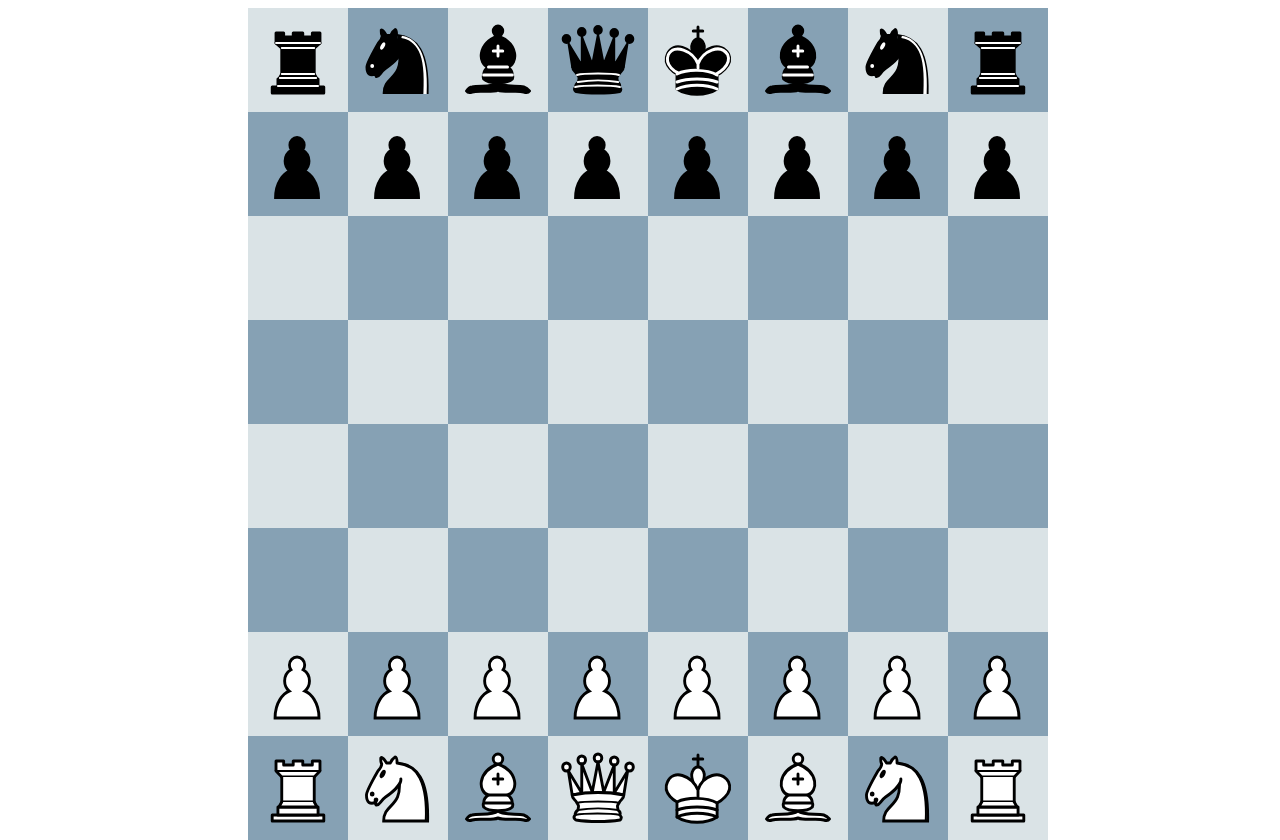
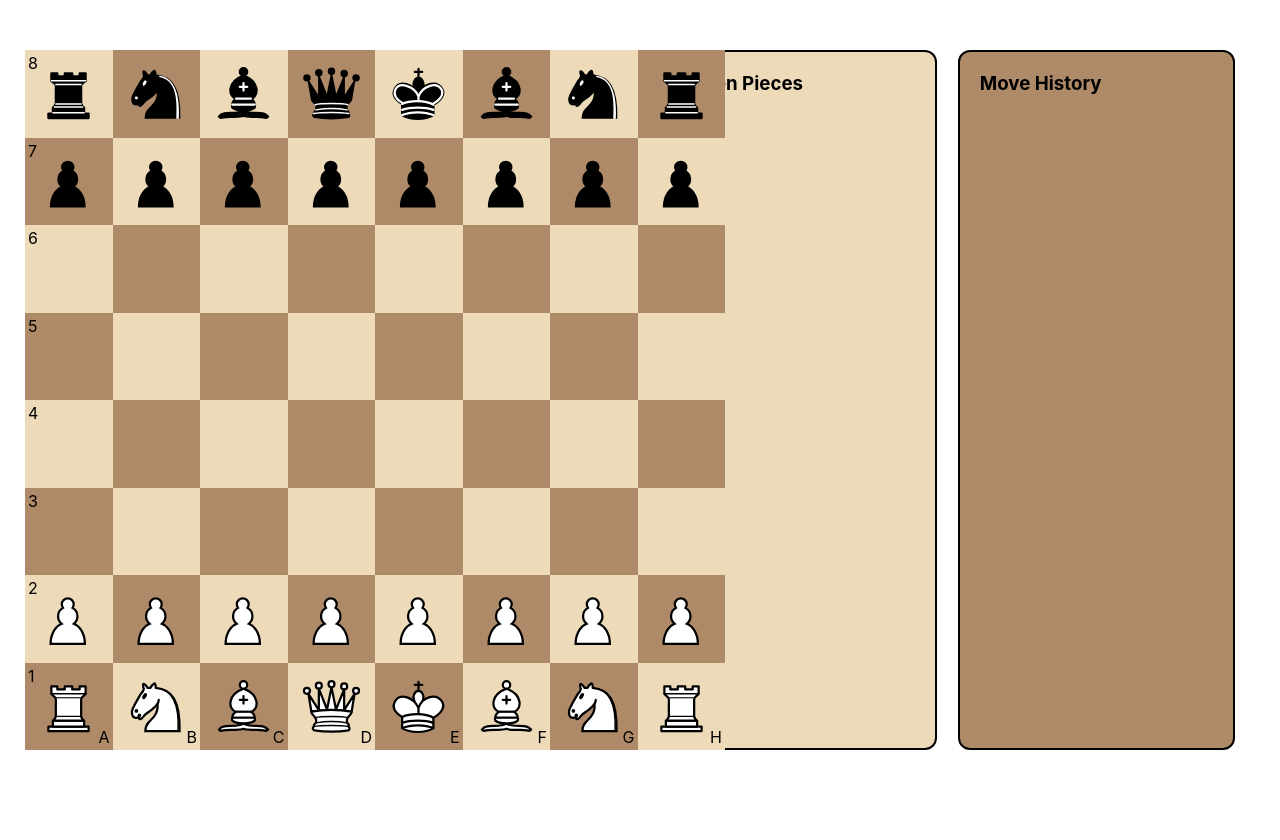
Before and after one commit to isaiahpfisher/chess-v2, a plain HTML site: page chess.html in a window 1280 px wide. After the commit the page ends 800 px from the top, so only its background shows below. Drawn offline with Linux system fonts and the light colour scheme.

Commit message:
Skeleton Layout

```diff
--- a/chess.css
+++ b/chess.css
@@ -1,32 +1,109 @@
+* {
+  margin: 0;
+  padding: 0;
+  font-family: 'Inter', sans-serif;
+  /* font-size: var(--medium-text);
+  color: var(--text-color); */
+  box-sizing: border-box;
+}
+
 body {
   height: 100vh;
   width: 100vw;
 }
 
+
 .container {
   height: 100%;
   width: 100%;
+  padding: 25px;
   display: flex;
-  justify-content: center;
+  align-items: center;
+  justify-content: space-between;
+}
+
+.game-container {
+  width: 50%;
+  display: flex;
   align-items: center;
 }
 
+.stats-container {
+  width: 50%;
+  display: flex;
+  justify-content: space-evenly;
+
+}
+
 .board {
-  height: 800px;
-  width: 800px;
+  height: 700px;
+  width: 700px;
+  min-height: 700px;
+  min-width: 700px;
+  position: relative;
+}
+
+.taken-pieces {
+  width: 45%;
+  height: 700px;
+  padding: 20px;
+  border: solid 2px black;
+  border-radius: 12px;
+  background-color: #ECDAB9;
+}
+
+.move-history {
+  width: 45%;
+  height: 700px;
+  padding: 20px;
+  border: solid 2px black;
+  border-radius: 12px;
+  background-color: #AE8A68;
+}
+
+.board .message-box {
+  z-index: 1;
+  position: absolute;
+  width: 75%;
+  height: 12.5%;
+  left: 12.5%;
+  top: 43.75%;
+  background-color: #FFF;
+  border-radius: 8px;
+  box-shadow: rgba(0, 0, 0, 0.35) 0px 5px 15px;
+  padding: 10px 20px;
+  display: none;
+  justify-content: center;
+  align-items: center;
+  font-size: 24px;
 }
 
 .row {
   display: flex;
+  height: 12.5%;
+  width: 100%;
 }
 
 .cell {
-  height: 100px;
-  width: 100px;
+  height: 100%;
+  width: 12.5%;
   display: flex;
   align-items: center;
   justify-content: center;
   border: solid 2px transparent;
+  position: relative;
+}
+
+.row-number {
+  position: absolute;
+  left: 1px;
+  top: 1px;
+}
+
+.col-letter {
+  position: absolute;
+  right: 1px;
+  bottom: 1px;
 }
 
 .cell:hover {
@@ -35,11 +112,11 @@ body {
 }
 
 .cell.dark {
-  background-color: #86A1B4;
+  background-color: #AE8A68;
 }
 
 .cell.light {
-  background-color: #DAE3E6;
+  background-color: #ECDAB9;
 }
 
 .cell.yellow {
@@ -47,8 +124,8 @@ body {
 }
 
 .cell img {
-  height: 90%;
-  width: 90%;
+  height: 80%;
+  width: 80%;
   pointer-events: none;
   -webkit-touch-callout: none; /* iOS Safari */
     -webkit-user-select: none; /* Safari */
--- a/chess.html
+++ b/chess.html
@@ -3,7 +3,7 @@
 
 <head>
   <meta charset="utf-8">
-  <title></title>
+  <title>Chess</title>
   <meta name="viewport" content="width=device-width, initial-scale=1.0">
   <link rel="stylesheet" href="chess.css">
 </head>
@@ -12,11 +12,15 @@
 
   <div class="container">
 
+    <div class="game-container">
       <div class="board">
-
+        <div class="message-box">
+          Hello, World!
+        </div>
         <div class="row">
           <div class="cell light">
             <img src="assets/black-rook.svg">
+            <span class="row-number">8</span>
           </div>
           <div class="cell dark">
             <img src="assets/black-knight.svg">
@@ -43,6 +47,7 @@
         <div class="row">
           <div class="cell dark">
             <img src="assets/black-pawn.svg">
+            <span class="row-number">7</span>
           </div>
           <div class="cell light">
             <img src="assets/black-pawn.svg">
@@ -67,7 +72,9 @@
           </div>
         </div>
         <div class="row">
-        <div class="cell light"></div>
+          <div class="cell light">
+            <span class="row-number">6</span>
+          </div>
           <div class="cell dark"></div>
           <div class="cell light"></div>
           <div class="cell dark"></div>
@@ -77,7 +84,9 @@
           <div class="cell dark"></div>
         </div>
         <div class="row">
-        <div class="cell dark"></div>
+          <div class="cell dark">
+            <span class="row-number">5</span>
+          </div>
           <div class="cell light"></div>
           <div class="cell dark"></div>
           <div class="cell light"></div>
@@ -87,7 +96,9 @@
           <div class="cell light"></div>
         </div>
         <div class="row">
-        <div class="cell light"></div>
+          <div class="cell light">
+            <span class="row-number">4</span>
+          </div>
           <div class="cell dark"></div>
           <div class="cell light"></div>
           <div class="cell dark"></div>
@@ -97,7 +108,9 @@
           <div class="cell dark"></div>
         </div>
         <div class="row">
-        <div class="cell dark"></div>
+          <div class="cell dark">
+            <span class="row-number">3</span>
+          </div>
           <div class="cell light"></div>
           <div class="cell dark"></div>
           <div class="cell light"></div>
@@ -109,6 +122,7 @@
         <div class="row">
           <div class="cell light">
             <img src="assets/white-pawn.svg">
+            <span class="row-number">2</span>
           </div>
           <div class="cell dark">
             <img src="assets/white-pawn.svg">
@@ -135,31 +149,49 @@
         <div class="row">
           <div class="cell dark">
             <img src="assets/white-rook.svg">
+            <span class="row-number">1</span>
+            <span class="col-letter">A</span>
           </div>
           <div class="cell light">
             <img src="assets/white-knight.svg">
+            <span class="col-letter">B</span>
           </div>
           <div class="cell dark">
             <img src="assets/white-bishop.svg">
+            <span class="col-letter">C</span>
           </div>
           <div class="cell light">
             <img src="assets/white-queen.svg">
+            <span class="col-letter">D</span>
           </div>
           <div class="cell dark">
             <img src="assets/white-king.svg">
+            <span class="col-letter">E</span>
           </div>
           <div class="cell light">
             <img src="assets/white-bishop.svg">
+            <span class="col-letter">F</span>
           </div>
           <div class="cell dark">
             <img src="assets/white-knight.svg">
+            <span class="col-letter">G</span>
           </div>
           <div class="cell light">
             <img src="assets/white-rook.svg">
+            <span class="col-letter">H</span>
+          </div>
+        </div>
       </div>
     </div>
 
+    <div class="stats-container">
+      <div class="taken-pieces">
+        <h3>Taken Pieces</h3>
+      </div>
 
+      <div class="move-history">
+        <h3>Move History</h3>
+      </div>
     </div>
 
   </div>
```
Lines whose indentation alone changed are shown as unchanged.
